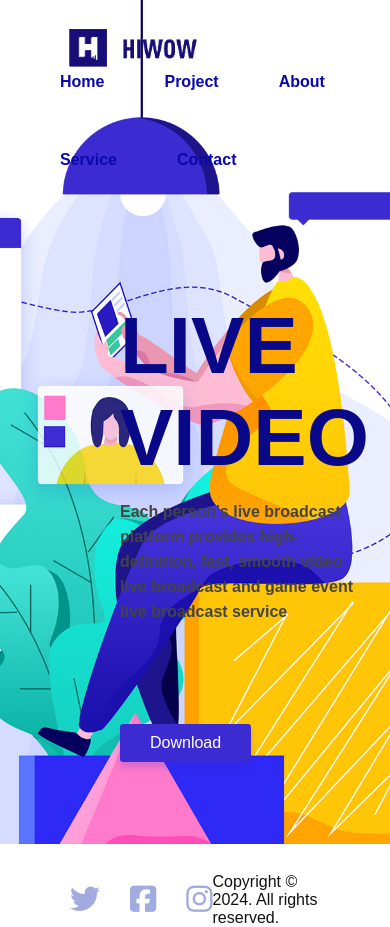
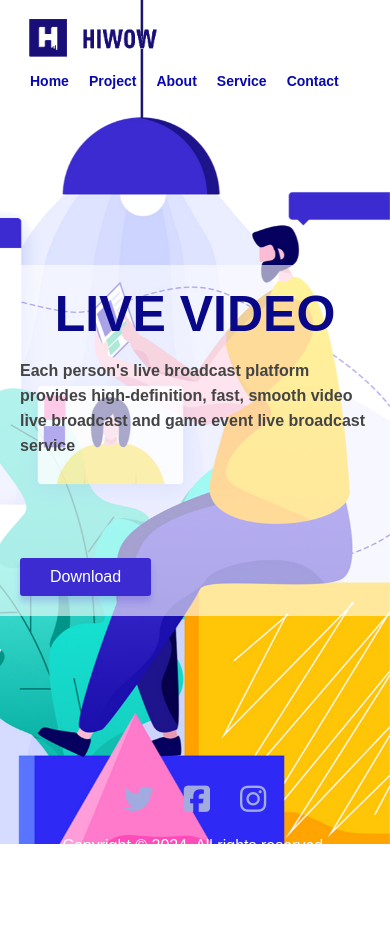
Before and after one commit to aivaras23/live-video, a website: page index.html in a window 390 px wide. After the commit the page ends 875 px from the top, so only its background shows below. Drawn offline with Linux system fonts and the light colour scheme.

Commit message:
responsive design

```diff
--- a/css/base.css
+++ b/css/base.css
@@ -4,11 +4,11 @@
     padding: 0;
     font-family: sans-serif;
 }
-
 .image-wrap {
-    position: absolute;
+    position: fixed;
     right:0;
     top:0;
+    bottom:0;
     height: 100%;
     z-index: -1;
 }
--- a/css/footer.css
+++ b/css/footer.css
@@ -10,17 +10,23 @@ footer {
     font-size: 30px;
 }
 .links > a {
-    color: rgb(161, 171, 224);
+    color: #a1abe0;
 }
-
 .icon {
     transition: all 0.3s ease-in-out;
 }
-
 .icon:hover {
     filter: brightness(90%);
 }
+footer > p {
+    color:#fff;
+}
 
-footer > p {
-    color:#111;
+@media (max-width: 768px) {
+    footer {
+        flex-direction: column;
+        gap:20px;
+        margin:0;
+        margin-bottom: 20px;
+    }
 }
--- a/css/header.css
+++ b/css/header.css
@@ -13,7 +13,6 @@ nav {
     flex-wrap: wrap;
     gap:60px;
 }
-
 nav > a {
     text-decoration: none;
     color:rgb(9, 9, 172);
@@ -21,7 +20,6 @@ nav > a {
     transition: all 0.3s ease-in-out;
     position:relative;
 }
-
 nav a::after {
     width:0;
     content:'';
@@ -38,3 +36,20 @@ nav a:hover {
 nav a:hover::after {
     width:50%;
 }
+
+@media (max-width: 768px) {
+    header {
+        margin: 10px 20px;
+
+    }
+    nav {
+        display: flex;
+        align-items: center;
+        gap: 20px;
+        padding-left: 10px;
+        padding-top: 10px;
+    }
+    nav a {
+        font-size: 14px;
+    }
+}
--- a/css/main.css
+++ b/css/main.css
@@ -4,40 +4,53 @@ main {
     margin: 0 120px;
     min-height: calc(100vh - 160px);
 }
-
 .container {
     display:flex;
     flex-direction: column;
     align-items: flex-start;
     width:600px;
+    background-color: #ffffff99;
 }
-
 .container > h1 {
     font-size: 80px;
     font-weight: 700;
     font-family: sans-serif;
     text-transform: uppercase;
-    color: rgb(8, 8, 137);
+    color: #080889;
     margin-bottom: 15px;
 }
-
 .container > p {
     color:#444;
     font-weight: 700;
     line-height: 25px;
 }
-
 .download-link {
-    background: rgb(60, 43, 209);
+    background: #3c2bd1;
     padding:10px 30px;
     color:#fff;
     text-decoration: none;
     margin-top:100px;
     border-radius:3px;
-    box-shadow: 0px 6px 6px  rgba(60, 43, 209, 0.2);
+    box-shadow: 0px 6px 6px  #3c2bd133;
     transition: all 0.3s ease-in-out;
 }
-
 .download-link:hover {
     filter: brightness(150%);
 }
+
+@media (max-width: 768px) {
+    main {
+        margin:0;
+    }
+    .container {
+        padding:20px;
+        align-items: center;
+    }
+    .container > h1 {
+        font-size: 50px;
+    }
+    .download-link {
+        align-self: flex-start;
+    }
+
+}
```
Also changed, not shown: index.html (+2 -0 lines).
